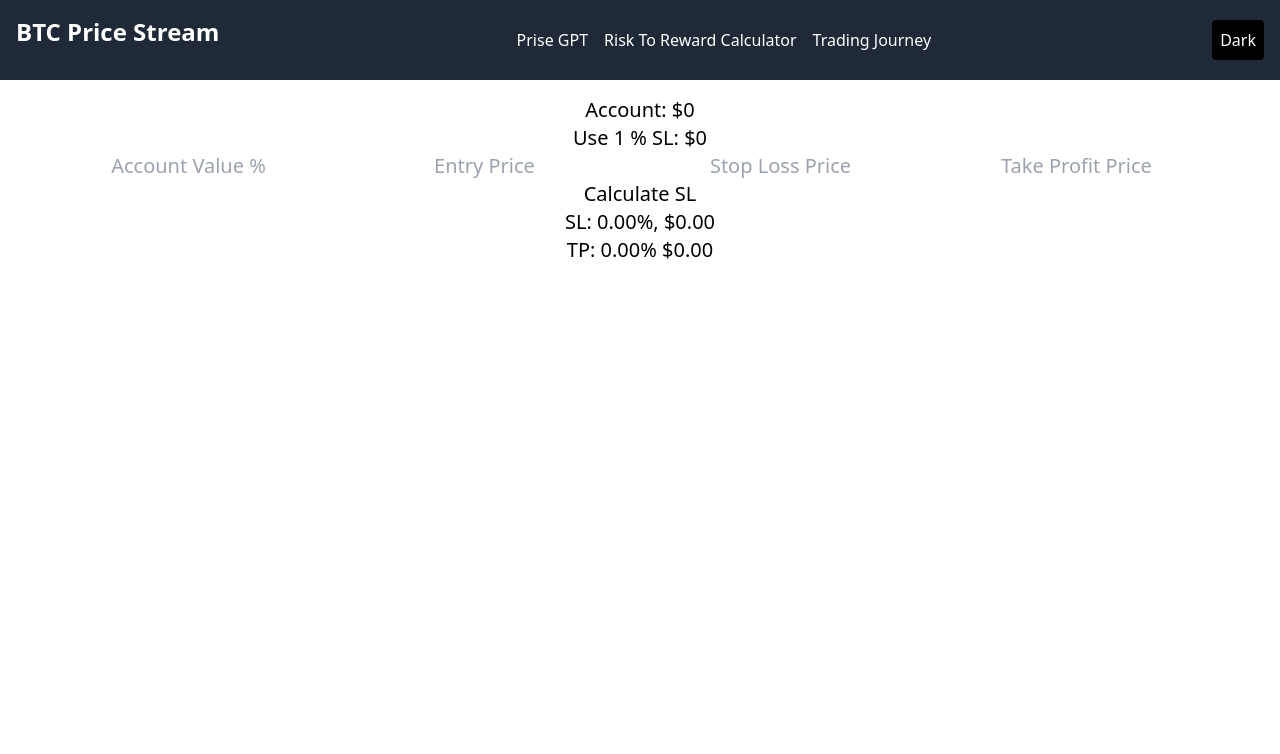
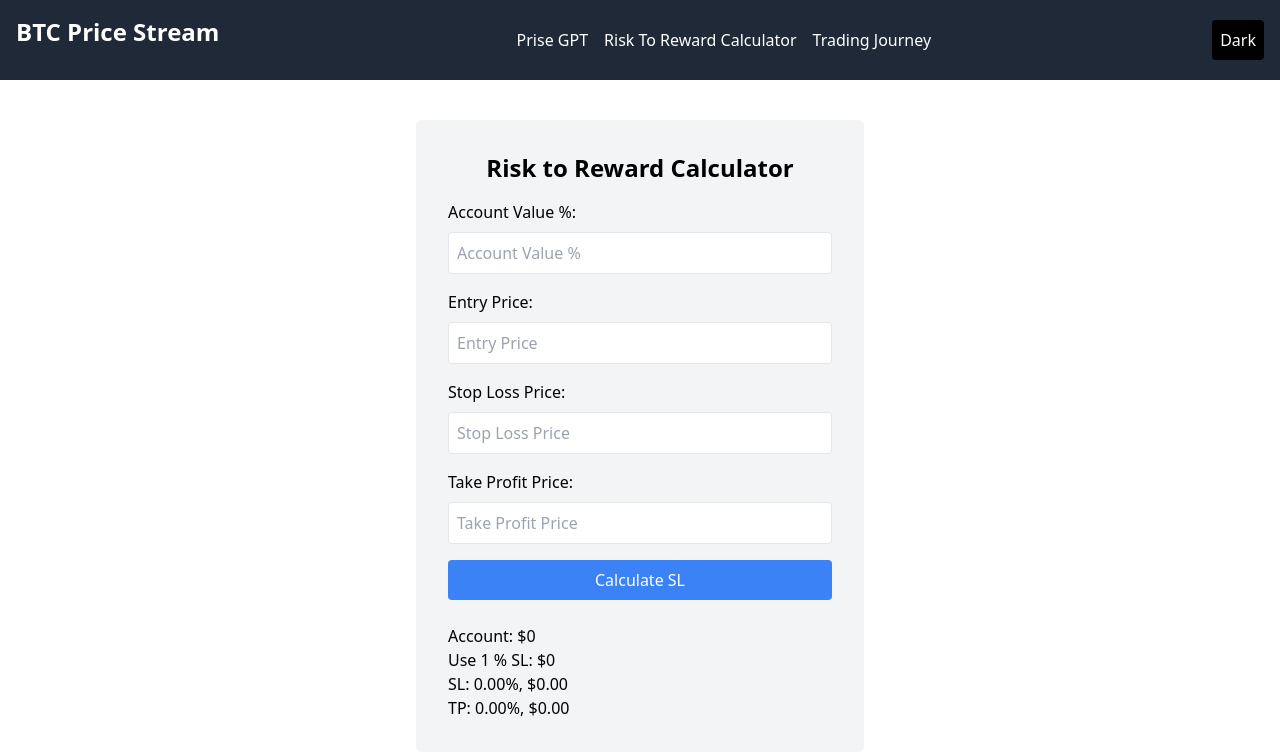
Before and after one commit to pate87/GPT-BTC-price-bot-rr-traiding-journal, a Next.js app: page /RiskToRewardCalculator in a window 1280 px wide. Shown: the top 754 px of the page. Built offline with nearby package versions, Linux system fonts and the light colour scheme.

Commit message:
design: Improved the Tailwind design

```diff
--- a/src/pages/RiskToRewardCalculator.tsx
+++ b/src/pages/RiskToRewardCalculator.tsx
@@ -61,34 +61,64 @@ const RiskToRewardCalculator: React.FC = () => {
   }
 
   return (
-    <div className="text-center text-xl p-4 text-black dark:text-white">
+    <div className="bg-gray-100 dark:bg-gray-800 p-8 rounded-md w-full max-w-md mx-auto mt-10">
+    <h1 className="text-2xl font-semibold text-center mb-4 text-black dark:text-white">Risk to Reward Calculator</h1>
+    <div className="space-y-4">
+      <div>
+        <label className="text-black dark:text-white" htmlFor="accountValue">Account Value %:</label>
+        <input
+          id="accountValue"
+          className="w-full p-2 mt-2 rounded border dark:bg-gray-700 dark:border-gray-600 dark:text-white"
+          type="number"
+          placeholder="Account Value %"
+          onChange={handleAccountValue}
+        />
+      </div>
+      <div>
+        <label className="text-black dark:text-white" htmlFor="entryPrice">Entry Price:</label>
+        <input
+          id="entryPrice"
+          className="w-full p-2 mt-2 rounded border dark:bg-gray-700 dark:border-gray-600 dark:text-white"
+          type="number"
+          placeholder="Entry Price"
+          onChange={handleSetEntryPrice}
+        />
+      </div>
+      <div>
+        <label className="text-black dark:text-white" htmlFor="stopLossPrice">Stop Loss Price:</label>
+        <input
+          id="stopLossPrice"
+          className="w-full p-2 mt-2 rounded border dark:bg-gray-700 dark:border-gray-600 dark:text-white"
+          type="number"
+          placeholder="Stop Loss Price"
+          onChange={handleStopLossPrice}
+        />
+      </div>
+      <div>
+        <label className="text-black dark:text-white" htmlFor="takeProfitPrice">Take Profit Price:</label>
+        <input
+          id="takeProfitPrice"
+          className="w-full p-2 mt-2 rounded border dark:bg-gray-700 dark:border-gray-600 dark:text-white"
+          type="number"
+          placeholder="Take Profit Price"
+          onChange={handleTakeProfit}
+        />
+      </div>
+      <button
+        className="w-full p-2 bg-blue-500 text-white rounded hover:bg-blue-400 focus:outline-none focus:border-blue-700 focus:ring focus:ring-blue-200"
+        onClick={calculateRiskToReward}
+      >
+        Calculate SL
+      </button>
+    </div>
+    <div className="mt-6 text-black dark:text-white">
       <p>Account: ${accountValue}</p>
       <p>Use 1 % SL: ${accountPercentValue}</p>
-      <input
-        className="text-center text-black"
-        type="number"
-        placeholder="Account Value %"
-        onChange={handleAccountValue} />
-      <input
-        className="text-center text-black"
-        type="number"
-        placeholder="Entry Price"
-        onChange={handleSetEntryPrice} />
-      <input
-        className="text-center text-black"
-        type="number"
-        placeholder="Stop Loss Price"
-        onChange={handleStopLossPrice} />
-      <input
-        className="text-center text-black"
-        type="number"
-        placeholder="Take Profit Price"
-        onChange={handleTakeProfit} />
-      <button className='button' onClick={calculateRiskToReward}>Calculate SL</button>
-      {/* Display calculated values here */}
       <p>SL: {calcStopLoss.toFixed(2)}%, ${calcLossDollar.toFixed(2)}</p>
-      <p>TP: {calcTakeProfit.toFixed(2)}% ${calcProfitDollar.toFixed(2)}</p>
+      <p>TP: {calcTakeProfit.toFixed(2)}%, ${calcProfitDollar.toFixed(2)}</p>
     </div>
+  </div>
+
   );
 };
 
```
